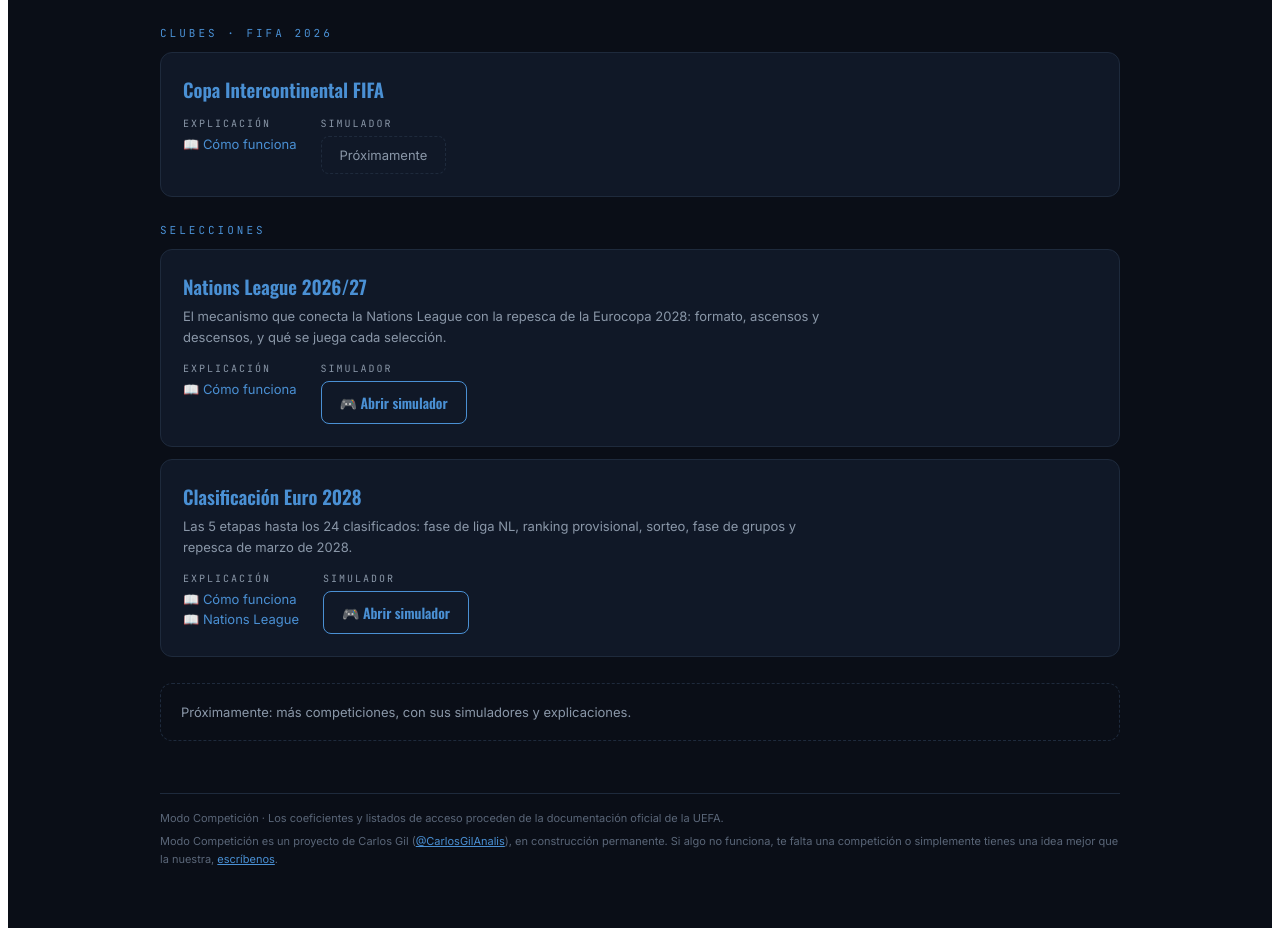
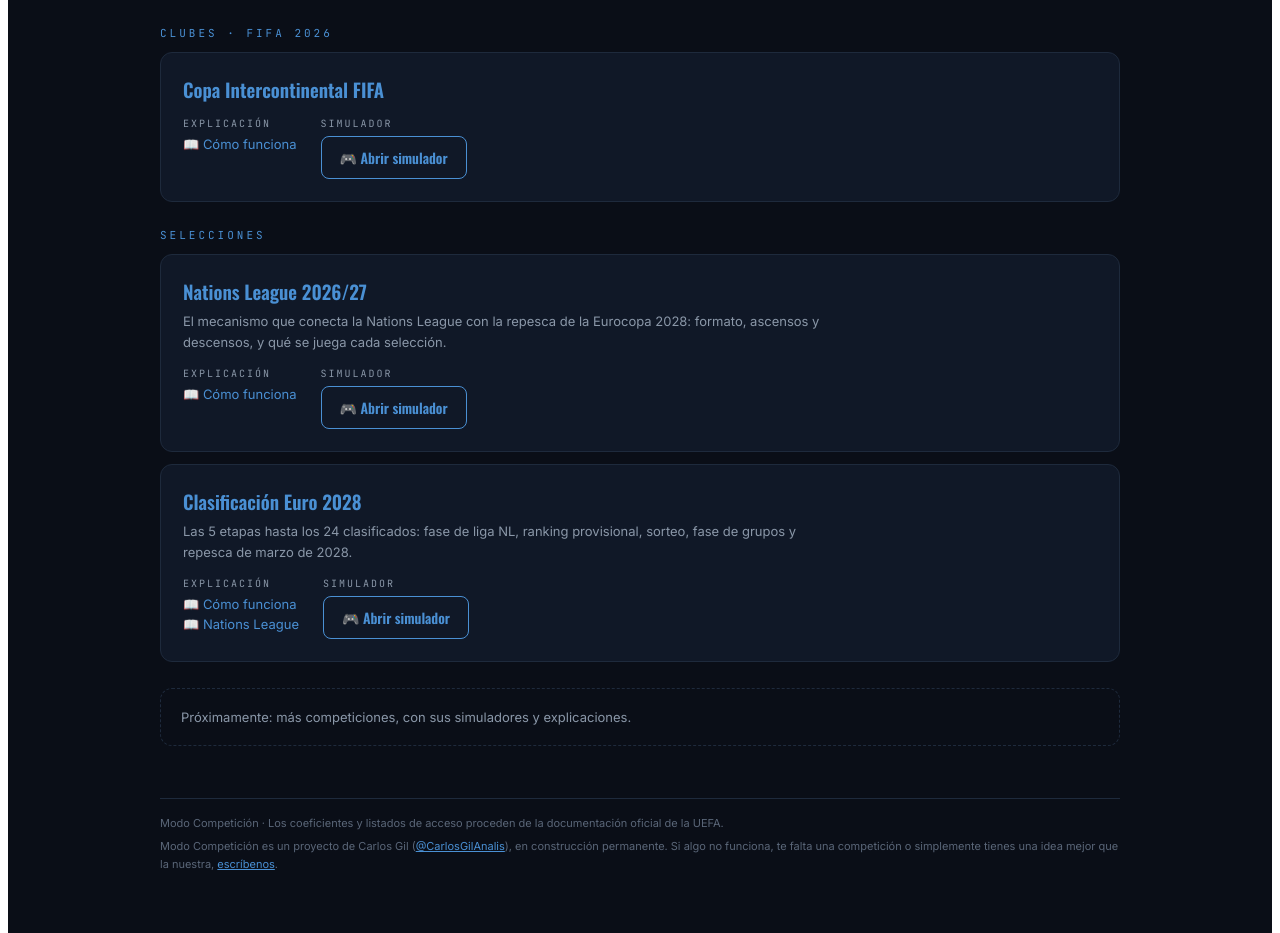
Before and after one commit to carlosgilanalista-art/modo-competicion, a React (Vite) app: page / in a window 1280 px wide. Shown: the part 2843-3776 px from the top of the page. Built offline with nearby package versions, Linux system fonts and the light colour scheme.

Commit message:
Landing: enlazar el simulador de la Copa Intercontinental desde sus tarjetas
Co-Authored-By: Claude Sonnet 5.5 <noreply@anthropic.com>
Claude-Session: https://claude.ai/code/session_012G6WphCnFpeJrs4zkYyNH5

```diff
--- a/src/Landing.jsx
+++ b/src/Landing.jsx
@@ -190,7 +190,8 @@ function SelectorCompeticion({ abierto, onClose }) {
 
         <GrupoCompeticiones etiqueta="CLUBES · FIFA 2026">
           <TarjetaCompeticion color={C.azul} titulo="Copa Intercontinental FIFA"
-            explicacion={[{ href: "#/copa-intercontinental", label: "Cómo funciona" }]} />
+            explicacion={[{ href: "#/copa-intercontinental", label: "Cómo funciona" }]}
+            simulador="#/simulador-copa-intercontinental" />
         </GrupoCompeticiones>
 
         <GrupoCompeticiones etiqueta="SELECCIONES">
@@ -356,7 +357,8 @@ export default function Landing() {
 
           <GrupoCompeticiones etiqueta="CLUBES · FIFA 2026">
             <TarjetaCompeticion color={C.azul} titulo="Copa Intercontinental FIFA"
-              explicacion={[{ href: "#/copa-intercontinental", label: "Cómo funciona" }]} />
+              explicacion={[{ href: "#/copa-intercontinental", label: "Cómo funciona" }]}
+              simulador="#/simulador-copa-intercontinental" />
           </GrupoCompeticiones>
 
           <GrupoCompeticiones etiqueta="SELECCIONES">
```
Also changed, not shown: 1 other file (tests, documents, lock files or other folders).
